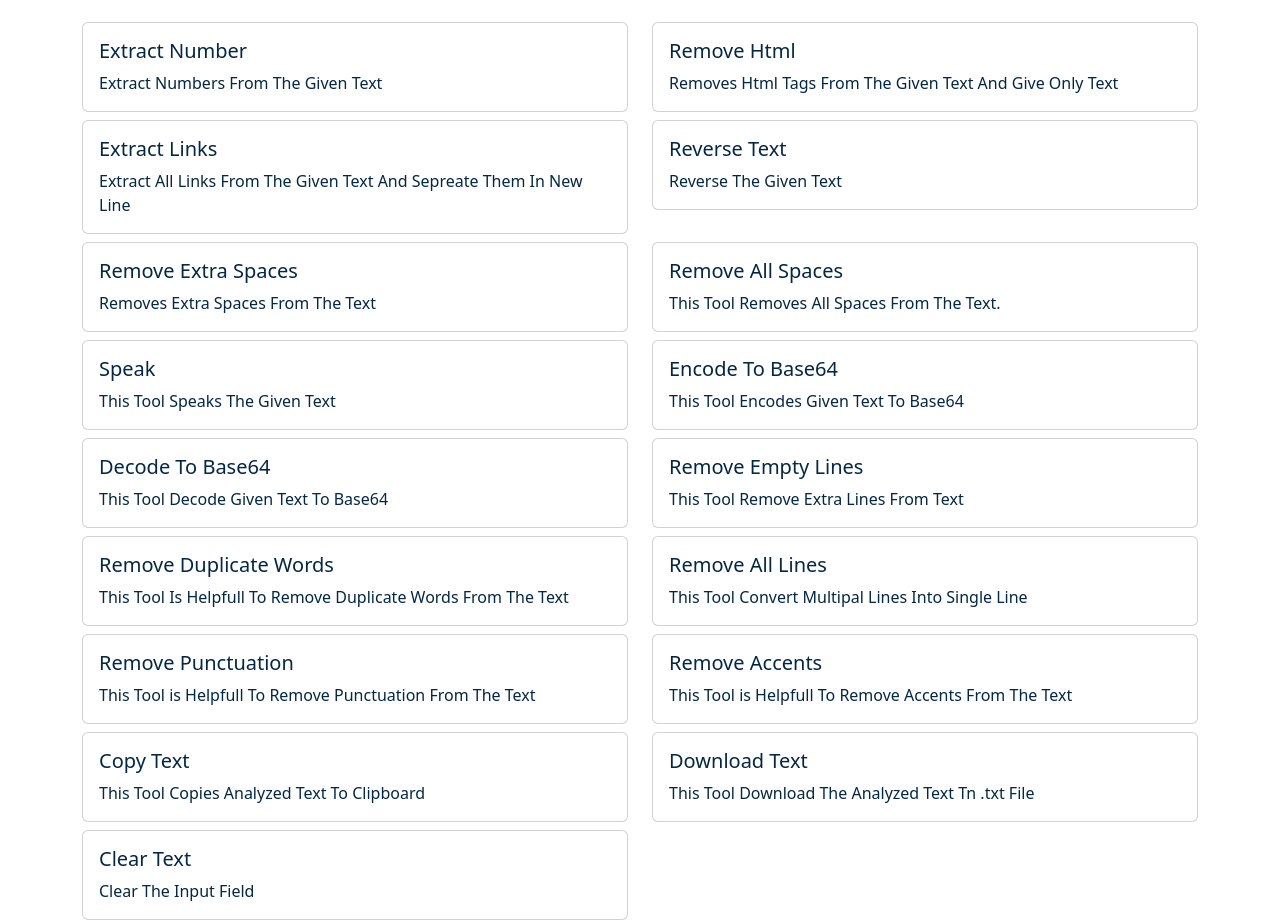
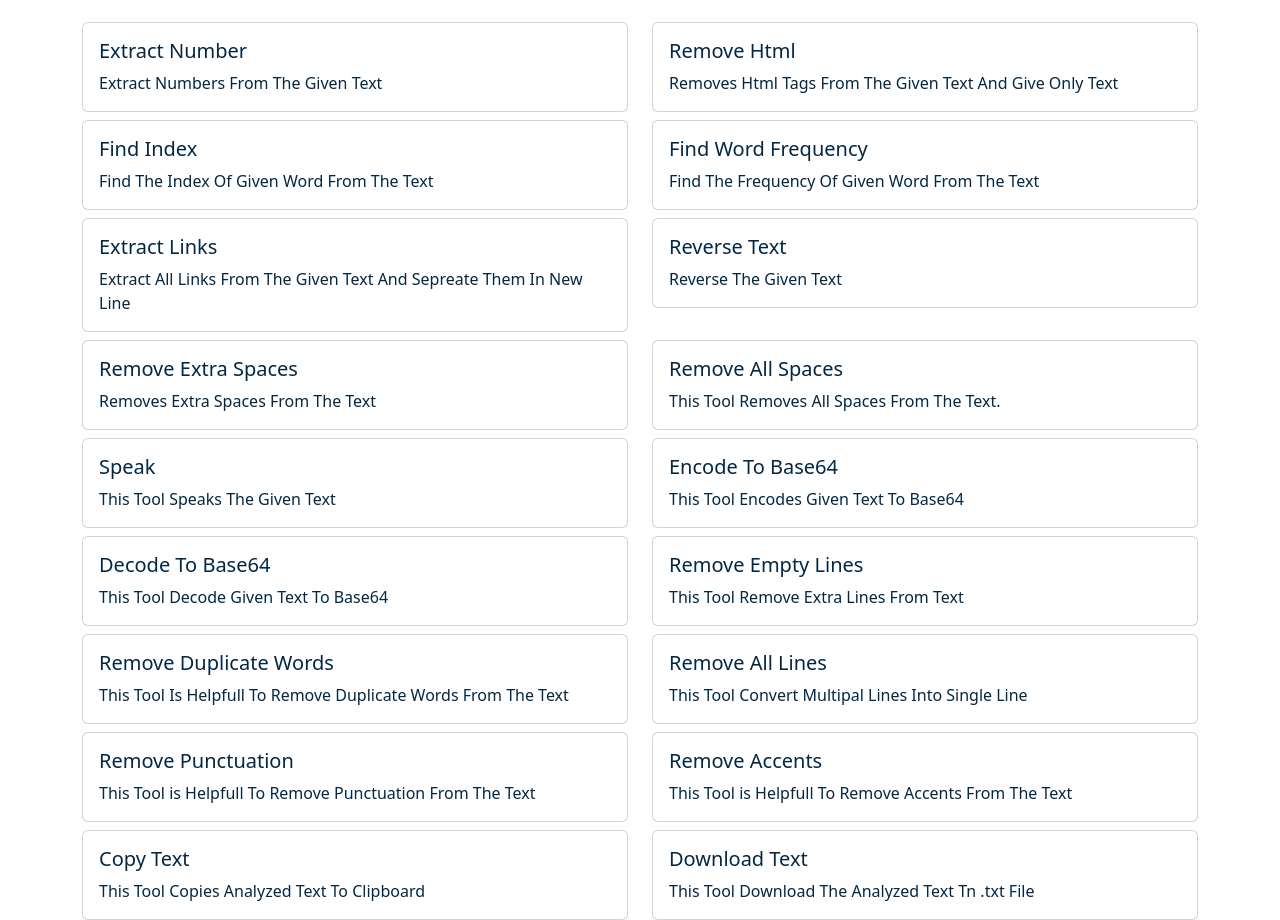
Before and after one commit to Akashmishra1209/codeweb, a React (Create React App) app: page /tools in a window 1280 px wide. Shown: the part 864-1784 px from the top of the page. Built offline with nearby package versions, Linux system fonts and the light colour scheme.

Commit message:
Added Word Frequency Finder

```diff
--- a/src/components/Form.js
+++ b/src/components/Form.js
@@ -285,6 +285,18 @@ export default function Form(props) {
             console.error(error);
         }
     }
+    function countWordFrequency() {
+        const word = prompt("Enter the word to count:").toLowerCase();
+        const ntext = text.toLowerCase();
+        const frequency = {};
+        for (const w of ntext.split(/\s+/)) {
+          if (w === word) {
+            frequency[w] = (frequency[w] || 0) + 1;
+          }
+        }
+        alert(`The word "${word}" appears ${frequency[word] || 0} times in the text.`);
+      }
+
     return (
         <>
 
@@ -311,6 +323,7 @@ export default function Form(props) {
                 <button className={`btn btn-outline-primary mx-2 my-2`} onClick={extractLink} >Extract Links</button>
                 <button className={`btn btn-outline-primary mx-2 my-2`} onClick={removeHtml} >Remove Html</button>
                 <button className={`btn btn-outline-primary mx-2 my-2`} onClick={checkIndex} >Find Index</button>
+                <button className={`btn btn-outline-primary  mx-2 my-2 `} onClick={countWordFrequency} >Find Word Frequency</button>
                 <button className={`btn btn-outline-primary mx-2 my-2`} onClick={formatNumberWithCommas} >Formate Numbers</button>
                 <button className={`btn btn-outline-primary mx-2 my-2`} onClick={speak} >Speak</button>
                 <button className={`btn btn-outline-primary mx-2 my-2`} onClick={Paste} >Paste From Clipboard</button>
--- a/src/components/Tools.js
+++ b/src/components/Tools.js
@@ -142,6 +142,22 @@ export default function Tools(props) {
                 <div className="col-sm-6 mb-3 mb-sm-0 mt-xl-2">
                     <div className="card" style={myStyle}>
                         <div className="card-body">
+                            <h5 className="card-title">Find Index</h5>
+                            <p className="card-text">Find The Index Of Given Word From The Text</p>
+                        </div>
+                    </div>
+                </div>
+                <div className="col-sm-6 mb-3 mb-sm-0 mt-xl-2">
+                    <div className="card" style={myStyle}>
+                        <div className="card-body">
+                            <h5 className="card-title">Find Word Frequency</h5>
+                            <p className="card-text">Find The Frequency Of Given Word From The Text</p>
+                        </div>
+                    </div>
+                </div>
+                <div className="col-sm-6 mb-3 mb-sm-0 mt-xl-2">
+                    <div className="card" style={myStyle}>
+                        <div className="card-body">
                             <h5 className="card-title">Extract Links</h5>
                             <p className="card-text">Extract All Links  From The Given Text And Sepreate Them In New Line</p>
                         </div>
```
